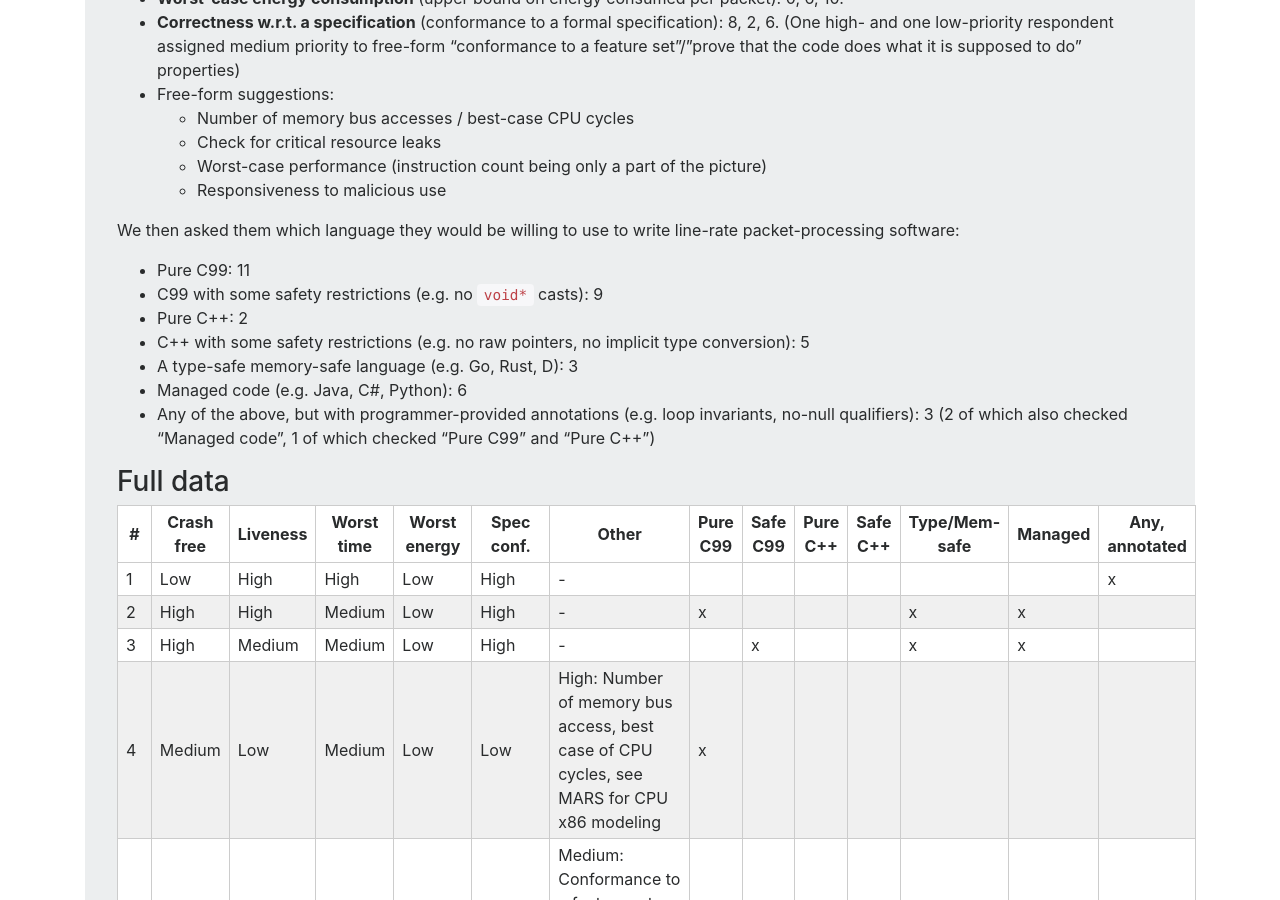
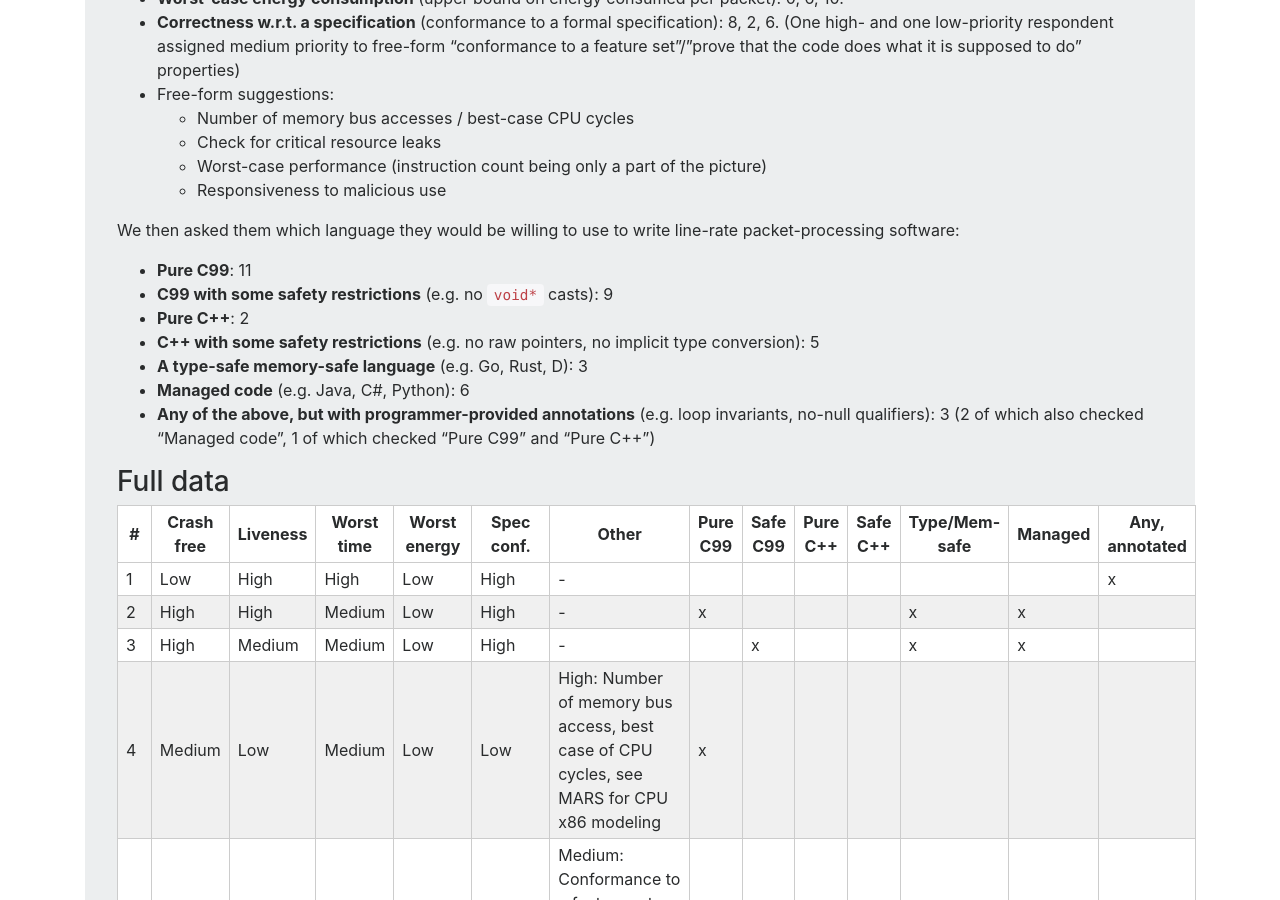
Before and after one commit to vignat/vignat.github.io, a Jekyll site: the page built from survey.md, in a window 1280 px wide and 900 px high, scrolled down 449 px. Built offline with Jekyll 4.4.1, drawn with Linux system fonts in a browser that asks for light colours.

Commit message:
small touchup

```diff
--- a/survey.md
+++ b/survey.md
@@ -22,13 +22,13 @@ The first section was about priorities; from five options, respondents had to as
   - Responsiveness to malicious use
 
 We then asked them which language they would be willing to use to write line-rate packet-processing software:
-- Pure C99: 11
-- C99 with some safety restrictions (e.g. no `void*` casts): 9
-- Pure C++: 2
-- C++ with some safety restrictions (e.g. no raw pointers, no implicit type conversion): 5
-- A type-safe memory-safe language (e.g. Go, Rust, D): 3
-- Managed code (e.g. Java, C#, Python): 6
-- Any of the above, but with programmer-provided annotations (e.g. loop invariants, no-null qualifiers): 3 (2 of which also checked "Managed code", 1 of which checked "Pure C99" and "Pure C++")
+- **Pure C99**: 11
+- **C99 with some safety restrictions** (e.g. no `void*` casts): 9
+- **Pure C++**: 2
+- **C++ with some safety restrictions** (e.g. no raw pointers, no implicit type conversion): 5
+- **A type-safe memory-safe language** (e.g. Go, Rust, D): 3
+- **Managed code** (e.g. Java, C#, Python): 6
+- **Any of the above, but with programmer-provided annotations** (e.g. loop invariants, no-null qualifiers): 3 (2 of which also checked "Managed code", 1 of which checked "Pure C99" and "Pure C++")
 
 
 ### Full data
```
